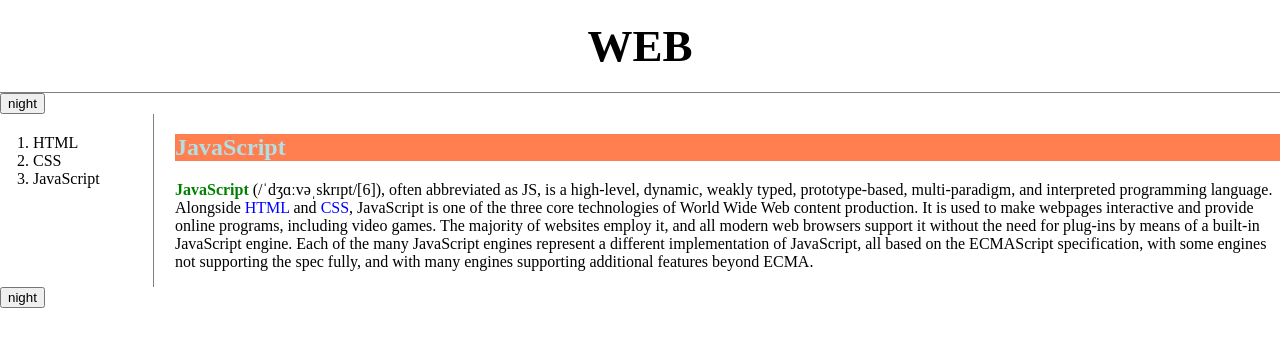
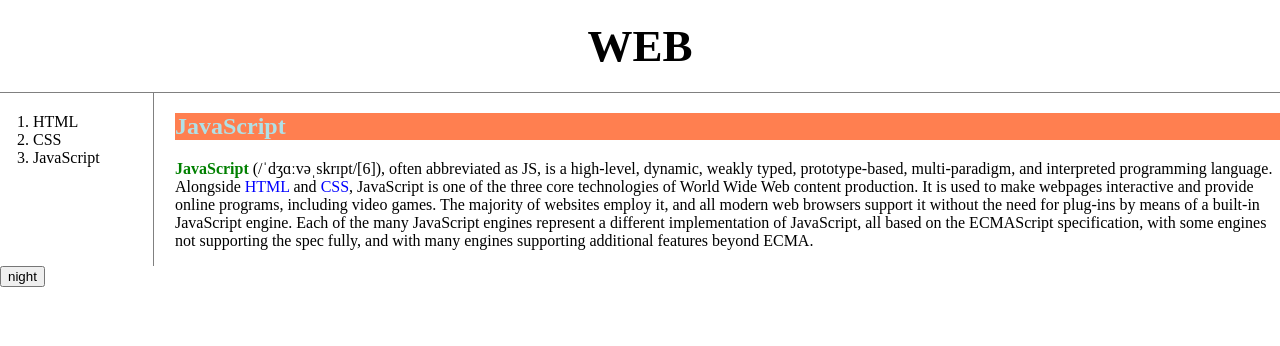
Before and after one commit to mggr27/web, a plain HTML site: page 3.html in a window 1280 px wide. Drawn offline with nearby package versions, Linux system fonts and the light colour scheme.

Commit message:
Update 3.html

```diff
--- a/3.html
+++ b/3.html
@@ -22,9 +22,6 @@
   </head>
   <body>
     <h1><a href="index.html">WEB</a></h1>
-    <input type="button" value="night" onclick="
-    nightDayHandler(this);
-    ">
   <div id="grid">
   <ol>
     <li><a href="1.html">HTML</a></li>
@@ -41,7 +38,7 @@
     <div id="disqus_thread"></div>
     <input type="button" value="night" onclick="
     nightDayHandler(this);
-        ">
+    ">
   </p>
 
   </body>
```
